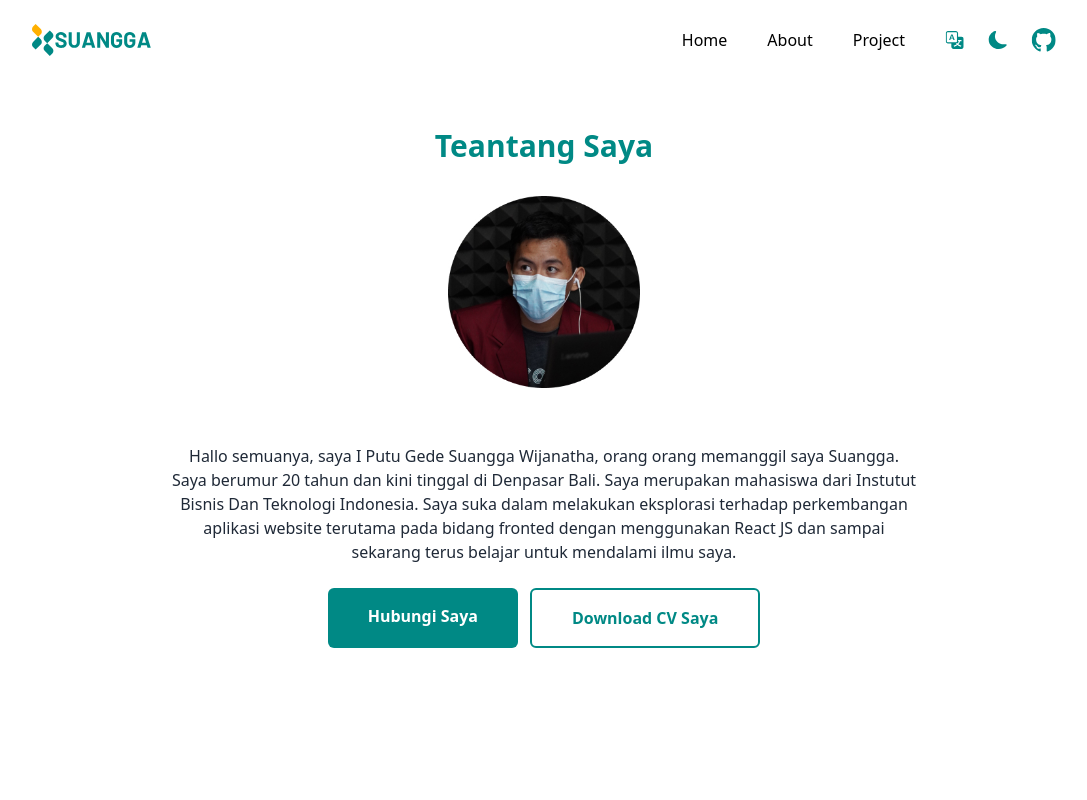
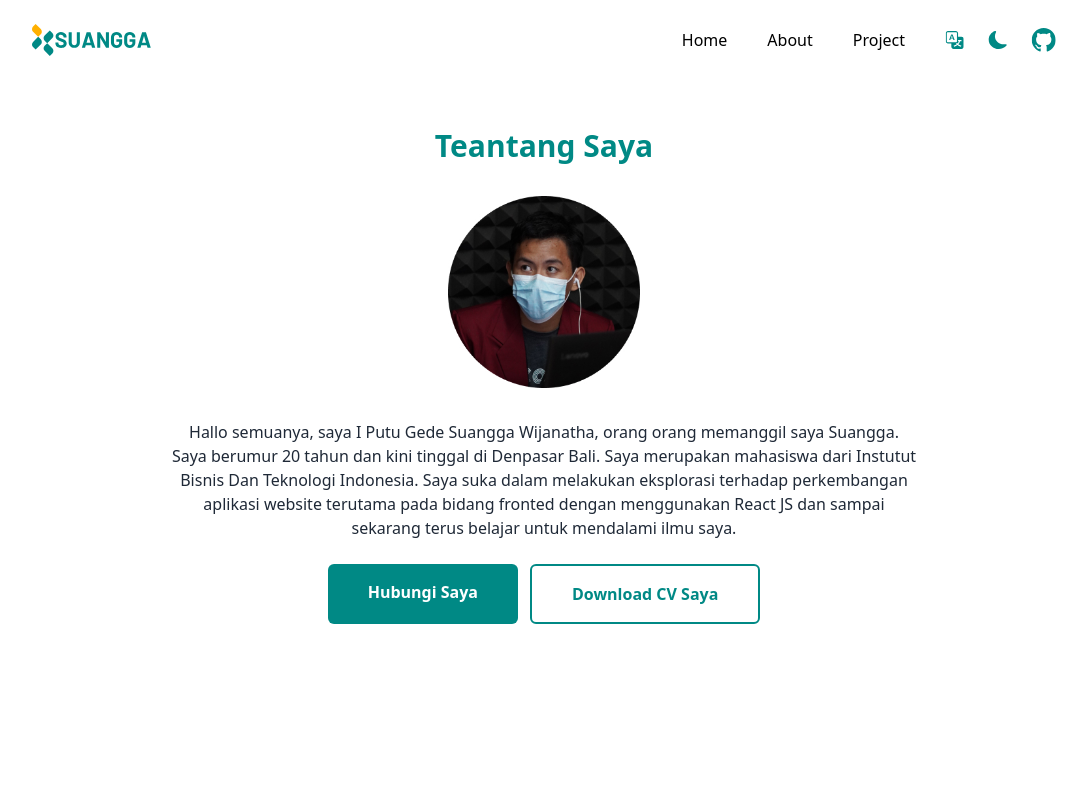
Before and after one commit to suanggawija/Portofolio, a React (Vite) app: page /about in a window 1280 px wide. Shown: the top 800 px of the page, without its empty margins (96-1183 px from the left). Built offline with nearby package versions, Linux system fonts and the light colour scheme.

Commit message:
update responsive

```diff
--- a/src/pages/About/index.jsx
+++ b/src/pages/About/index.jsx
@@ -8,7 +8,7 @@ const About = () => {
         <div className='md:h-screen flex flex-col pt-20 md:pt-32 items-center' id='about'>
             <Heading heading={'Teantang Saya'}/>
             <div className='py-6 md:py-8'><img src={Profile} alt="" className='w-48' /></div>
-            <div className='md:w-7/12 w-10/12 md:pt-6 pb-6 text-center'>
+            <div className='md:w-7/12 w-10/12 pb-6 text-center'>
                 <Paragraf paragraf={'Hallo semuanya, saya I Putu Gede Suangga Wijanatha, orang orang memanggil saya Suangga.  Saya berumur 20 tahun dan kini tinggal di Denpasar Bali. Saya merupakan mahasiswa dari Instutut Bisnis Dan Teknologi Indonesia. Saya suka dalam melakukan eksplorasi terhadap perkembangan aplikasi website terutama pada bidang fronted dengan menggunakan React JS dan sampai sekarang terus belajar untuk mendalami ilmu saya.'}/>
             </div>
             <div className='flex gap-3'>
```
